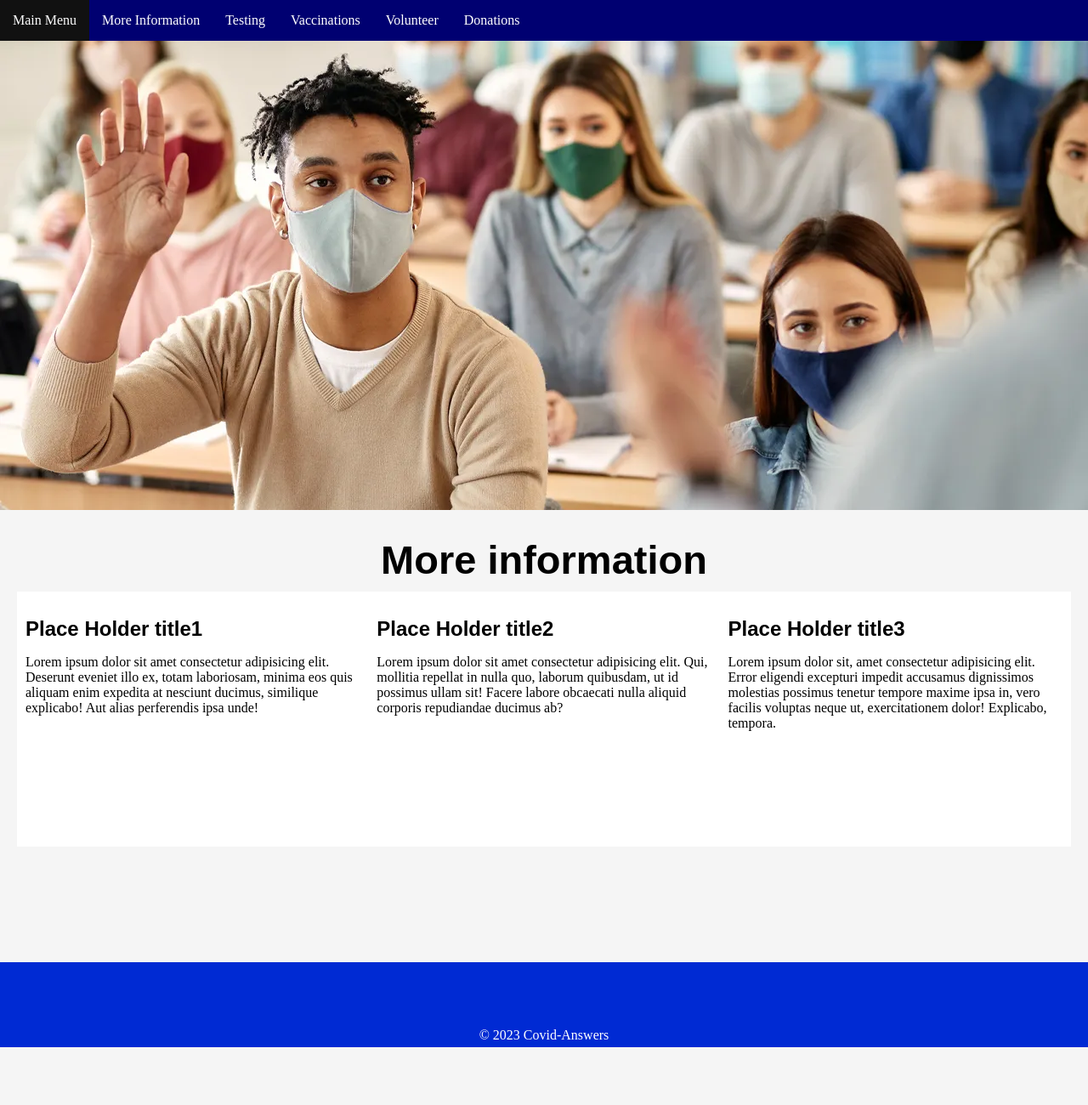
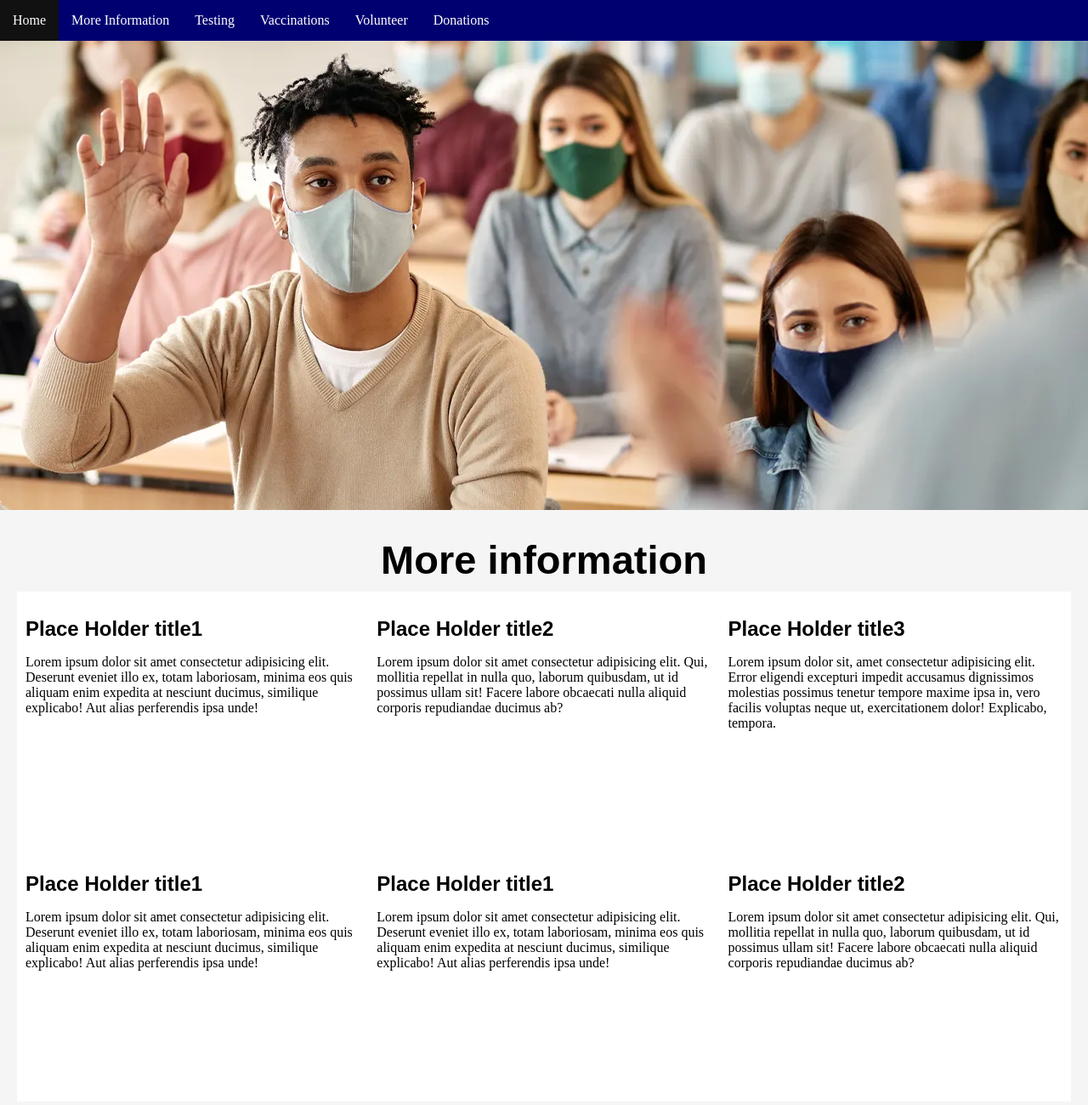
Before and after one commit to Azraeldos/Covid-2.0, a plain HTML site: page covidWebApp2.0/Website/CSS/infoPge.html in a window 1280 px wide. Shown: the top 1300 px of the page at 85% size. Before the commit the page ends 1232 px from the top, so only its background shows below. Drawn offline with Linux system fonts and the light colour scheme.

Commit message:
changed main menu to home, formatted more info

```diff
--- a/covidWebApp2.0/Website/CSS/infoPge.html
+++ b/covidWebApp2.0/Website/CSS/infoPge.html
@@ -52,7 +52,7 @@
       </div>
       <nav class="navbar">
             <ul>
-          <li><a href="index.html">Main Menu</a></li>
+          <li><a href="index.html">Home</a></li>
           <li><a href="infoPge.html">More Information</a></li>
           <li><a href="testing.html">Testing</a></li>
           <li><a href="vaccinePge.html">Vaccinations</a></li>
@@ -77,6 +77,18 @@
       <h2>Place Holder title3</h2>
       <p>Lorem ipsum dolor sit, amet consectetur adipisicing elit. Error eligendi excepturi impedit accusamus dignissimos molestias possimus tenetur tempore maxime ipsa in, vero facilis voluptas neque ut, exercitationem dolor! Explicabo, tempora.</p>
       </div>
+      <div class="column" style="background-color:white;">
+        <h2>Place Holder title1</h2>
+        <p>Lorem ipsum dolor sit amet consectetur adipisicing elit. Deserunt eveniet illo ex, totam laboriosam, minima eos quis aliquam enim expedita at nesciunt ducimus, similique explicabo! Aut alias perferendis ipsa unde!</p>
+          </div>
+          <div class="column" style="background-color:white;">
+            <h2>Place Holder title1</h2>
+            <p>Lorem ipsum dolor sit amet consectetur adipisicing elit. Deserunt eveniet illo ex, totam laboriosam, minima eos quis aliquam enim expedita at nesciunt ducimus, similique explicabo! Aut alias perferendis ipsa unde!</p>
+              </div>
+              <div class="column" style="background-color:white;">
+            <h2>Place Holder title2</h2>
+            <p>Lorem ipsum dolor sit amet consectetur adipisicing elit. Qui, mollitia repellat in nulla quo, laborum quibusdam, ut id possimus ullam sit! Facere labore obcaecati nulla aliquid corporis repudiandae ducimus ab?</p>
+            </div>
     </div>
   </main>
   <br>
```
Also changed, not shown: covidWebApp2.0/Website/CSS/donatePge.html (+1 -1 lines), covidWebApp2.0/Website/CSS/index.html (+1 -1 lines), covidWebApp2.0/Website/CSS/testing.html (+1 -1 lines), covidWebApp2.0/Website/CSS/vaccinePge.html (+1 -1 lines), covidWebApp2.0/Website/CSS/volunteerPge.html (+2 -2 lines).
